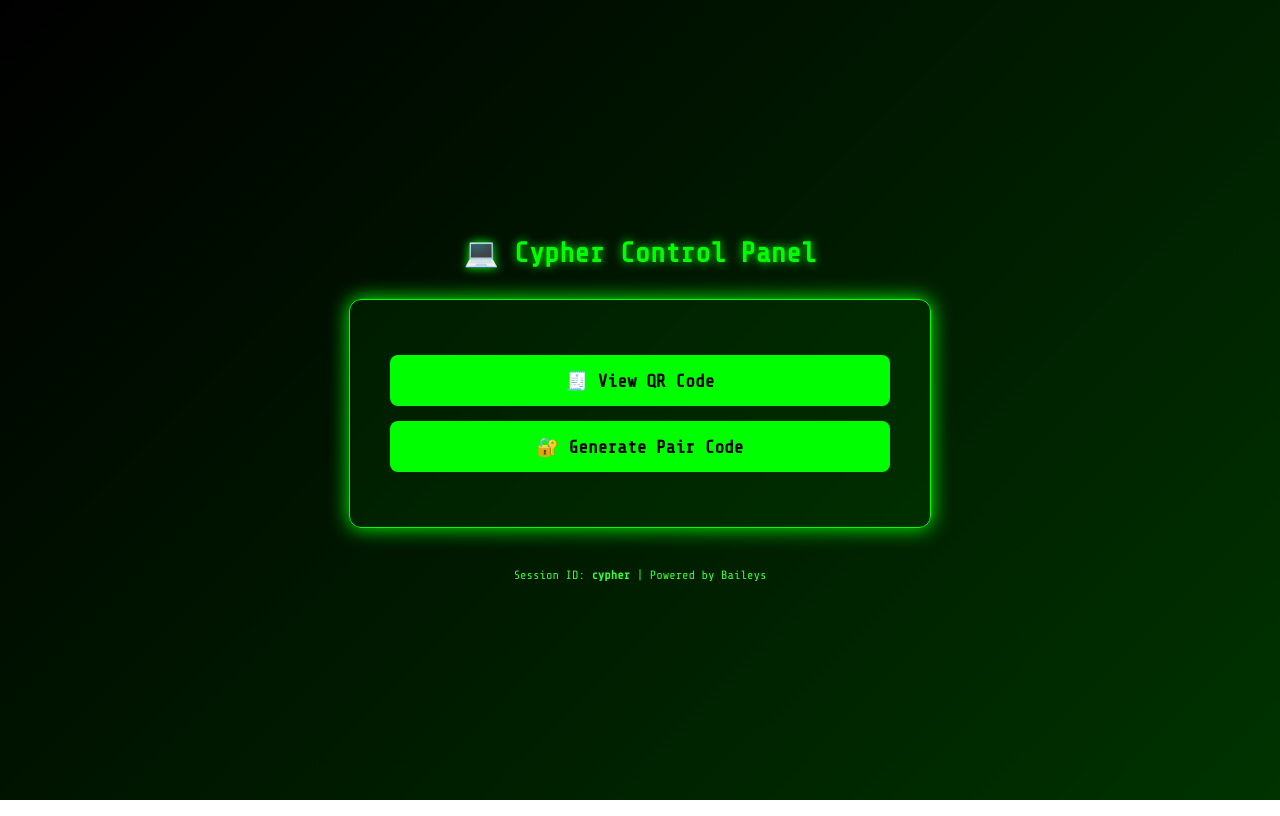
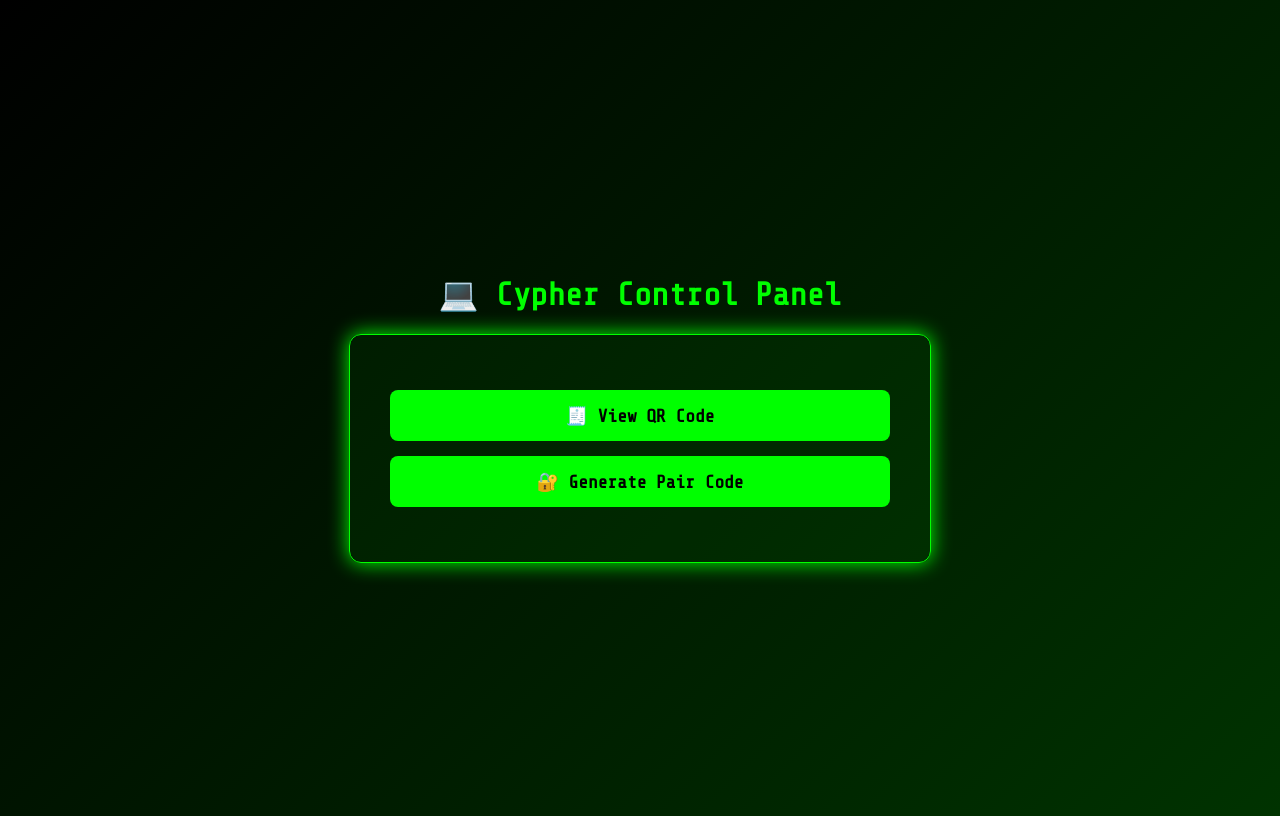
Before and after one commit to ogemdivictor1/SESSION-GENERATOR-X, a website: page public/dashboard.html in a window 1280 px wide. Drawn offline with nearby package versions, Linux system fonts and the light colour scheme.

Commit message:
Update dashboard.html

```diff
--- a/public/dashboard.html
+++ b/public/dashboard.html
@@ -7,8 +7,6 @@
   <link href="https://fonts.googleapis.com/css2?family=Share+Tech+Mono&display=swap" rel="stylesheet">
   <style>
     body {
-      margin: 0;
-      padding: 0;
       font-family: 'Share Tech Mono', monospace;
       background: linear-gradient(135deg, #000000, #003300);
       color: #00ff00;
@@ -18,15 +16,8 @@
       justify-content: center;
       height: 100vh;
     }
-
-    h1 {
-      font-size: 28px;
-      margin-bottom: 30px;
-      text-shadow: 0 0 10px #00ff00;
-    }
-
     .panel {
-      background: rgba(0, 255, 0, 0.05);
+      background: rgba(0,255,0,0.05);
       border: 1px solid #00ff00;
       padding: 40px;
       border-radius: 12px;
@@ -35,7 +26,6 @@
       width: 90%;
       max-width: 500px;
     }
-
     a {
       display: block;
       margin: 15px 0;
@@ -46,17 +36,9 @@
       text-decoration: none;
       border-radius: 8px;
       font-weight: bold;
-      transition: background 0.3s ease;
     }
-
     a:hover {
       background: #33ff33;
-    }
-
-    .footer {
-      margin-top: 40px;
-      font-size: 12px;
-      color: #33ff33;
     }
   </style>
 </head>
@@ -66,6 +48,5 @@
     <a href="/qr.html">🧾 View QR Code</a>
     <a href="/pair.html">🔐 Generate Pair Code</a>
   </div>
-  <div class="footer">Session ID: <strong>cypher</strong> | Powered by Baileys</div>
 </body>
 </html>
```
